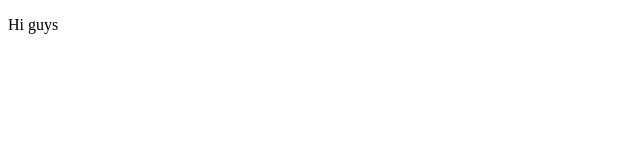
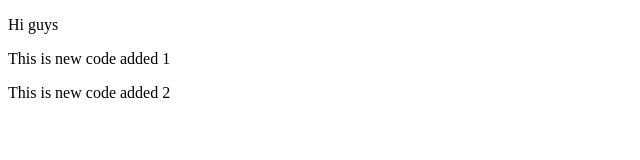
Before and after one commit to koushikd9/Git, a plain HTML site: page index.html in a window 1280 px wide. Shown: the whole page, without its empty margins (0-640 px from the left). Drawn offline with Linux system fonts and the light colour scheme.

Commit message:
"Added new changes"

```diff
--- a/index.html
+++ b/index.html
@@ -8,5 +8,7 @@
 </head>
 <body>
     <p>Hi guys</p>
+    <p>This is new code added 1</p>
+    <p>This is new code added 2</p>
 </body>
 </html>
```
